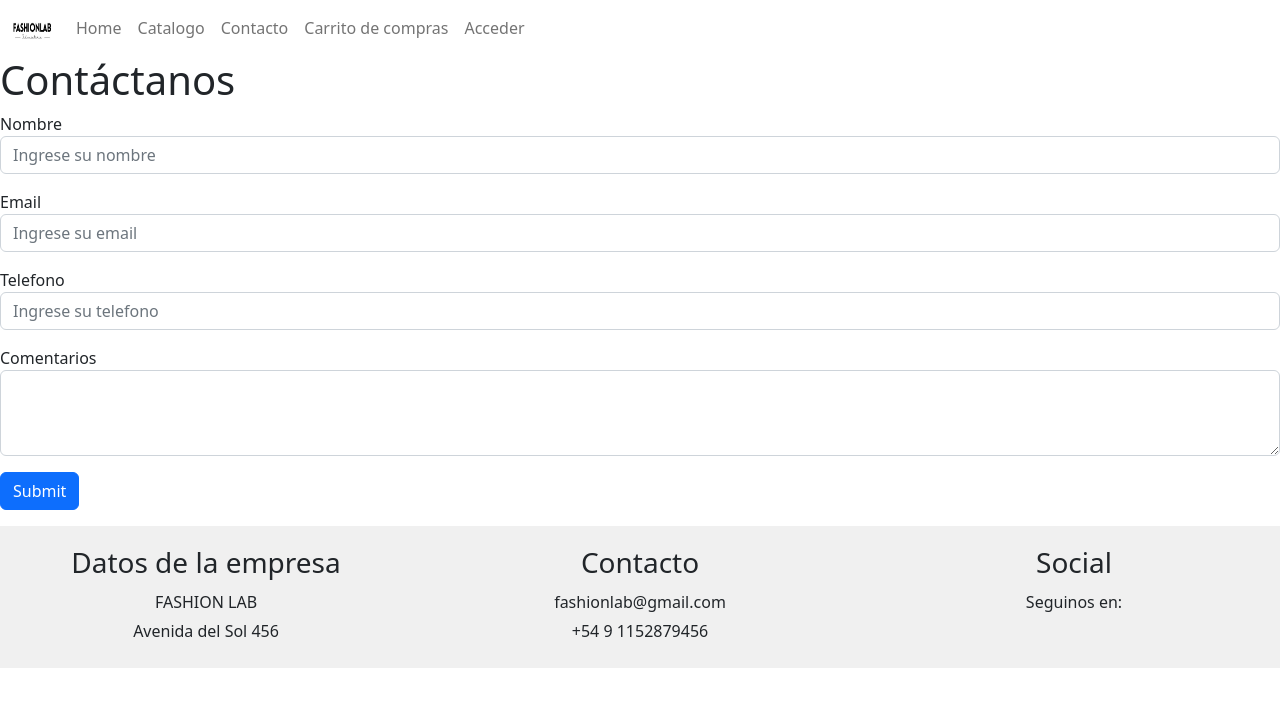
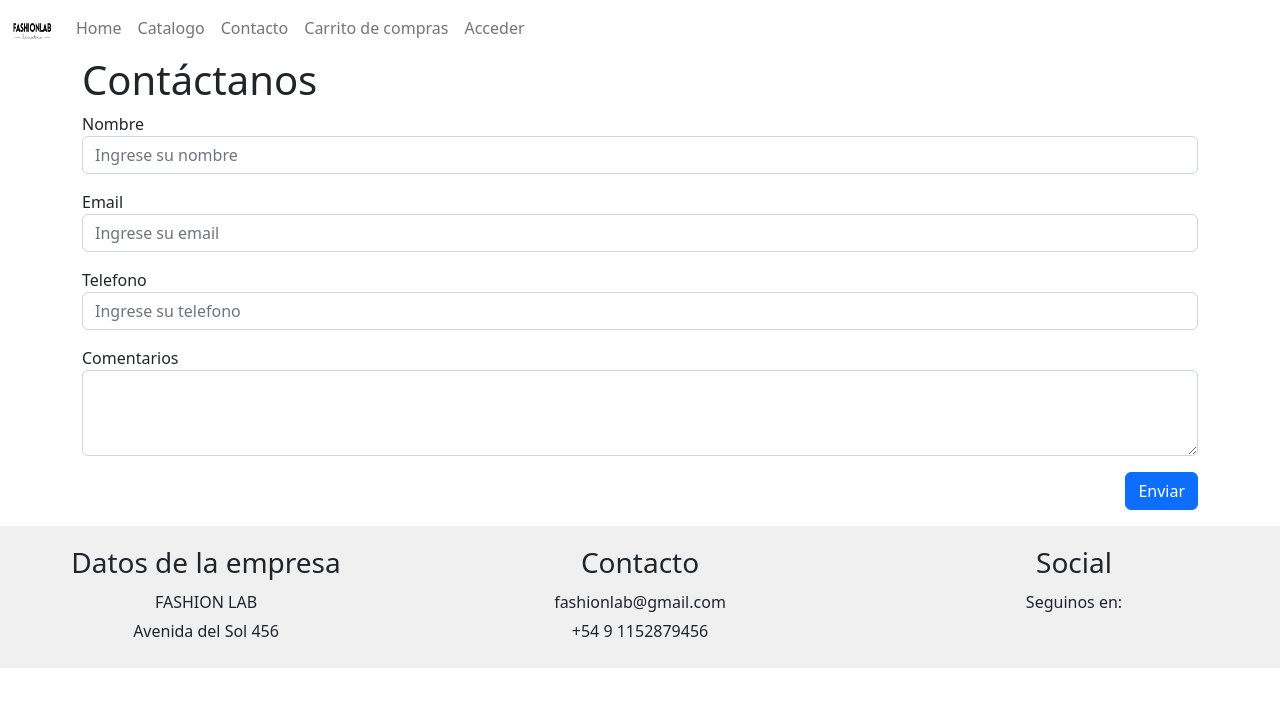
Before and after one commit to valenciajoel/proyecto-pnt2, a Vue app in the folder tienda-nube/: page /Contacto in a window 1280 px wide. Shown: the top 706 px of the page. Built offline with nearby package versions, Linux system fonts and the light colour scheme.

Commit message:
modificando contacto

```diff
--- a/tienda-nube/src/components/Contacto.vue
+++ b/tienda-nube/src/components/Contacto.vue
@@ -1,32 +1,34 @@
 <template>
+  <div class="container">
     <h1>Contáctanos</h1>
     <form @submit.prevent="guardarMensaje">
       <div class="form-group">
         <label for="nombre">Nombre</label>
-    <input v-model="datosRecibidos.nombre" type="text" class="form-control mb-3" id="nombre" aria-describedby="nombreHelp" placeholder="Ingrese su nombre" required>
+        <input v-model="datosRecibidos.nombre" type="text" class="form-control mb-3 col-md-6" id="nombre" aria-describedby="nombreHelp" placeholder="Ingrese su nombre" required>
       </div>
       <div class="form-group">
         <label for="email">Email</label>
-    <input v-model="datosRecibidos.email" type="email" class="form-control mb-3" id="email" aria-describedby="emailHelp" placeholder="Ingrese su email" required>
-
+        <input v-model="datosRecibidos.email" type="email" class="form-control mb-3 col-md-6" id="email" aria-describedby="emailHelp" placeholder="Ingrese su email" required>
       </div>
       <div class="form-group">
         <label for="telefono">Telefono</label>
-    <input v-model="datosRecibidos.telefono" type="tel" class="form-control mb-3" id="telefono" aria-describedby="telefonoHelp" placeholder="Ingrese su telefono" required>
-
+        <input v-model="datosRecibidos.telefono" type="tel" class="form-control mb-3 col-md-6" id="telefono" aria-describedby="telefonoHelp" placeholder="Ingrese su telefono" required>
       </div>
       <div class="form-group">
         <label for="comentarios">Comentarios</label>
-    <textarea v-model="datosRecibidos.comentarios" class="form-control mb-3" id="comentarios" rows="3" required></textarea>
+        <textarea v-model="datosRecibidos.comentarios" class="form-control mb-3 col-md-6" id="comentarios" rows="3" required></textarea>
       </div>
-  <button type="submit" class="btn btn-primary mb-3">Submit</button>
+      <div class="text-end">
+        <button type="submit" class="btn btn-primary mb-3">Enviar</button>
+      </div>
     </form>
+  </div>
 </template>
 
 <script setup>
+import { ref } from 'vue';
 
-  const mensajesRecibidos = ({})
-  import { ref } from 'vue';
+const mensajesRecibidos = ref([]);
 
 const datosRecibidos = ref({
   nombre: '',
@@ -35,8 +37,7 @@
   comentarios: ''
 });
 
-  function guardarMensaje(){
+function guardarMensaje() {
   mensajesRecibidos.value.push(datosRecibidos.value);
 }
-
 </script>
--- a/tienda-nube/src/components/Home.vue
+++ b/tienda-nube/src/components/Home.vue
@@ -67,16 +67,12 @@ const chunkedProducts = (() => {
                     <img src="../img/Promocion 30off.png"
                     class="d-block w-100" style="width: 300px; height: 600px;">
                     <div class="carousel-caption d-none d-md-block">
-                        <h5>Promociones con Bancos</h5>
-                        <p>Descubre nuestras increíbles ofertas al pagar con tarjetas de nuestros bancos asociados.</p>
                     </div>
                 </div>
                 <div class="carousel-item">
                     <img src="../img/Promociones Banco1.png"
                     class="d-block w-100" style="width: 300px; height: 600px;">
                     <div class="carousel-caption d-none d-md-block">
-                        <h5>Descuentos del 30%</h5>
-                        <p>Aprovecha un descuento del 30% en productos seleccionados por tiempo limitado.</p>
                     </div>
                 </div>
                 <button class="carousel-control-prev" type="button" data-bs-target="#carouselProducts" data-bs-slide="prev">
```
Lines whose indentation alone changed are shown as unchanged.
